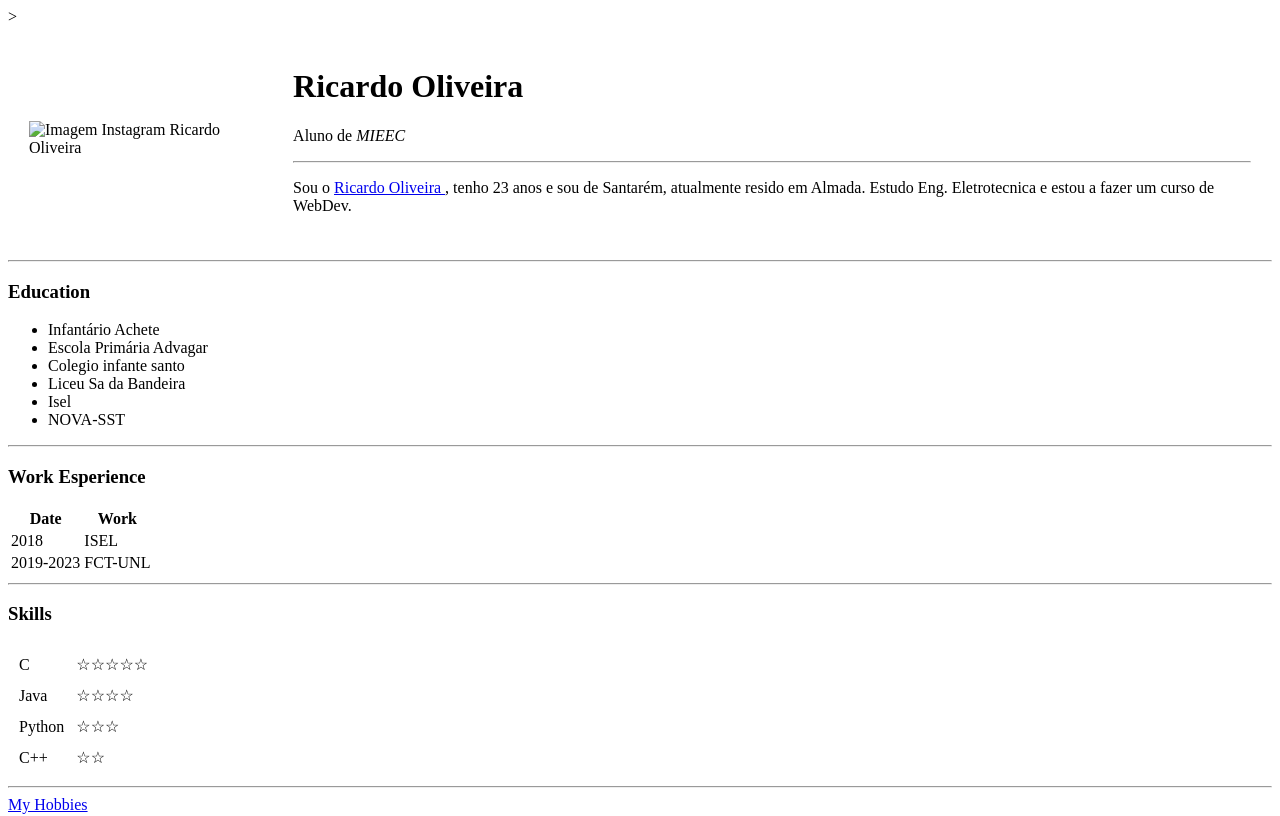
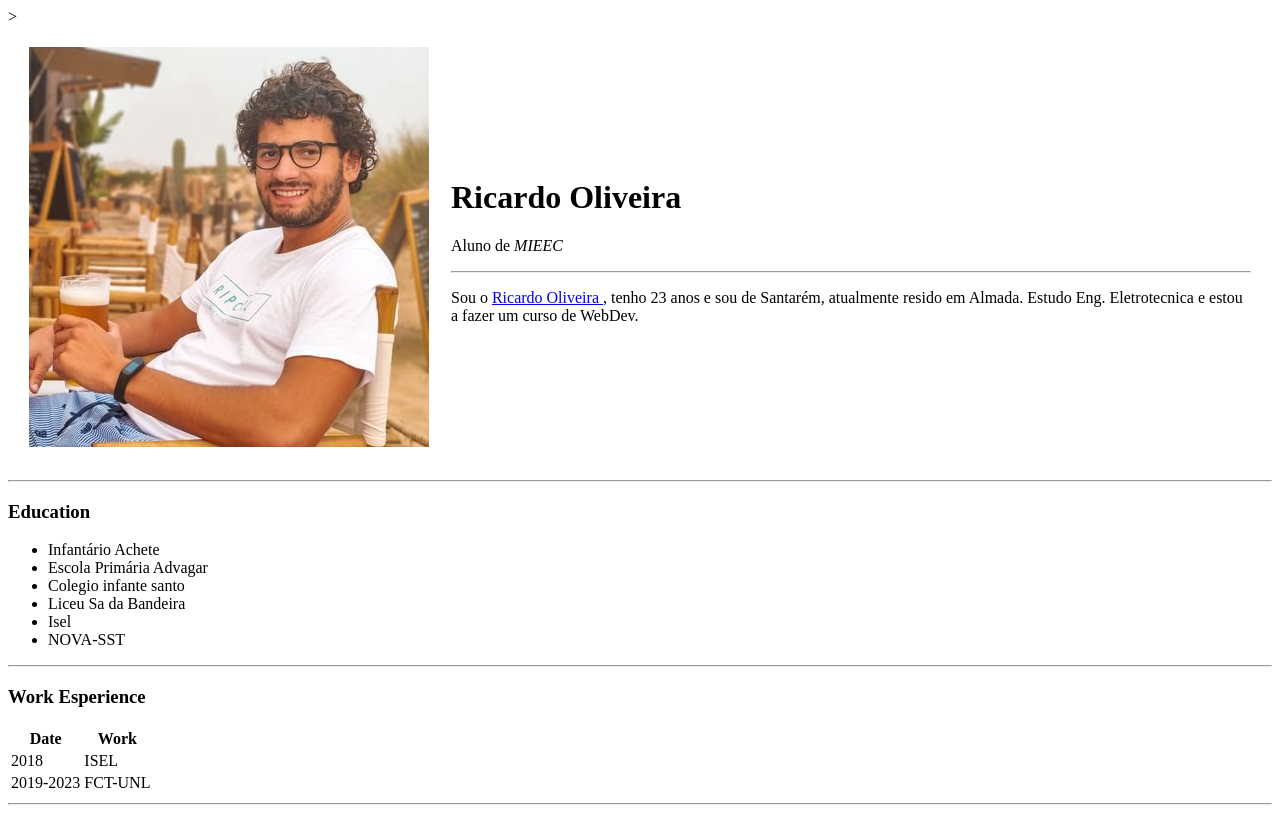
Before and after one commit to ricardooli85/cv, a plain HTML site: page index.html in a window 1280 px wide. Shown: the top 816 px of the page. Drawn offline with Linux system fonts and the light colour scheme.

Commit message:
Update index.html

```diff
--- a/index.html
+++ b/index.html
@@ -8,7 +8,7 @@
     <body>
         <table cellspacing="20">
             <tr>
-                <td> <img src="D:\WebDev\HTML - Personal Site\ricardott.jpg" alt="Imagem Instagram Ricardo Oliveira"> </td>
+                <td> <img src="images\ricardott.jpg" alt="Imagem Instagram Ricardo Oliveira"> </td>
                 <td><h1>Ricardo Oliveira</h1>
                     <p> Aluno de <em> MIEEC </em></p>
 
```
